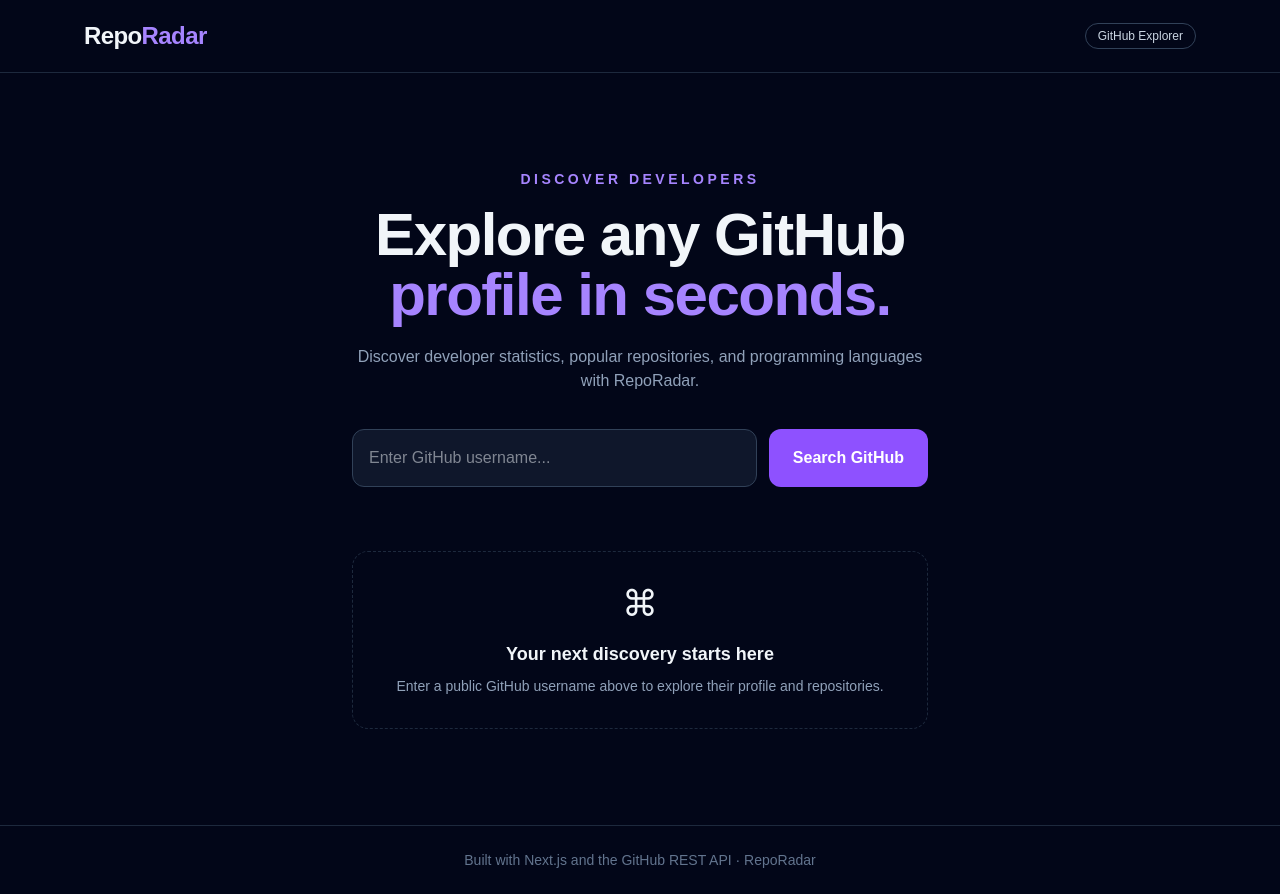
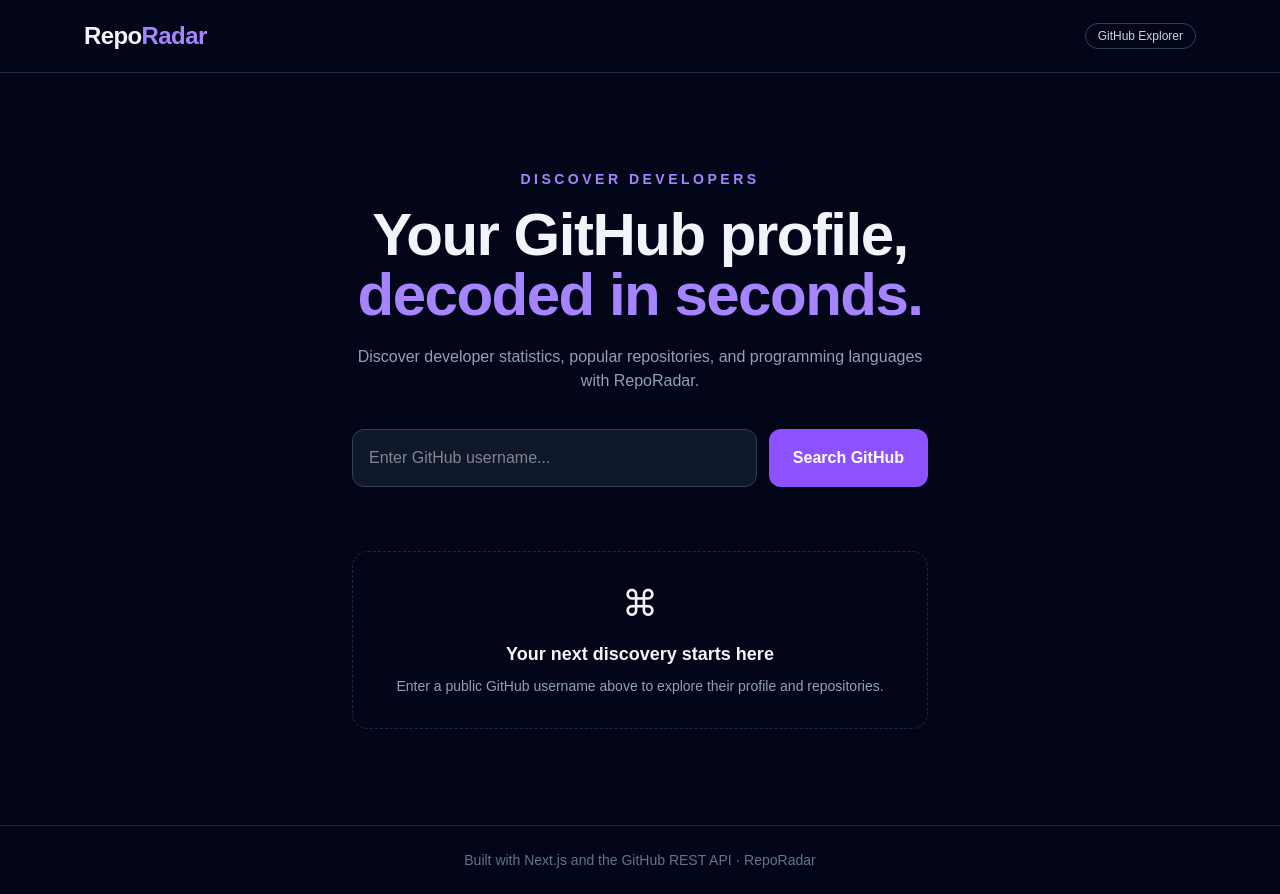
Before and after one commit to aryanpaltech/reporadar, a Next.js app: page / in a window 1280 px wide. Built offline with nearby package versions, Linux system fonts and the light colour scheme.

Commit message:
Improve RepoRadar homepage headline

```diff
--- a/app/page.tsx
+++ b/app/page.tsx
@@ -113,10 +113,12 @@
             Discover developers
           </p>
 
-          <h1 className="text-4xl font-bold tracking-tight sm:text-6xl">
-            Explore any GitHub
-            <span className="block text-violet-400">profile in seconds.</span>
-          </h1>
+
+<h1 className="text-4xl font-bold tracking-tight sm:text-6xl">
+  Your GitHub profile,
+  <span className="block text-violet-400">decoded in seconds.</span>
+</h1>
+
 
           <p className="mx-auto mt-5 max-w-xl text-slate-400">
             Discover developer statistics, popular repositories, and
```
